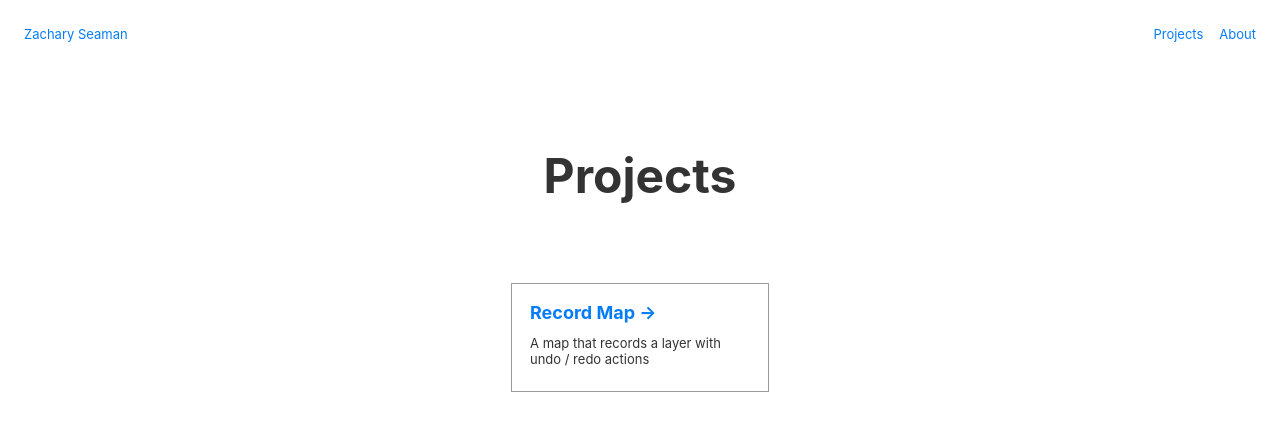
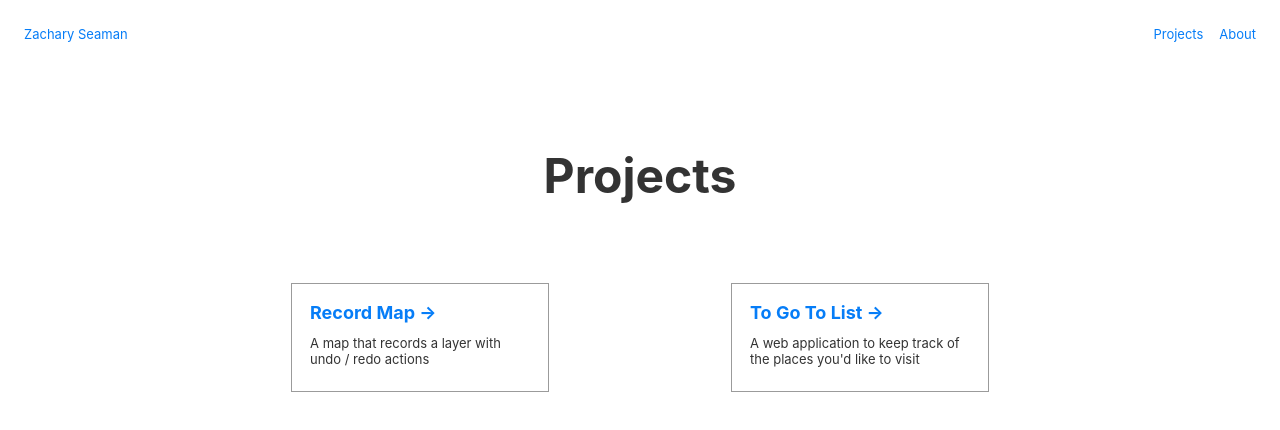
Before and after one commit to znseaman/website, a Next.js app: page /projects in a window 1280 px wide. Shown: the top 430 px of the page. Built offline with nearby package versions, Linux system fonts and the light colour scheme.

Commit message:
feat(ui): add "To Go To List" as a project

```diff
--- a/pages/projects.js
+++ b/pages/projects.js
@@ -16,6 +16,10 @@ const Projects = () => (
         <a href="/record-map" className="card">
           <h3>Record Map &rarr;</h3>
           <p>A map that records a layer with undo / redo actions</p>
+        </a>
+        <a href="/to_go_to_list" className="card">
+          <h3>To Go To List &rarr;</h3>
+          <p>A web application to keep track of the places you'd like to visit</p>
         </a>
         {/* <a href="https://nextjs.org/learn" className="card">
           <h3>Project 2 &rarr;</h3>
```
